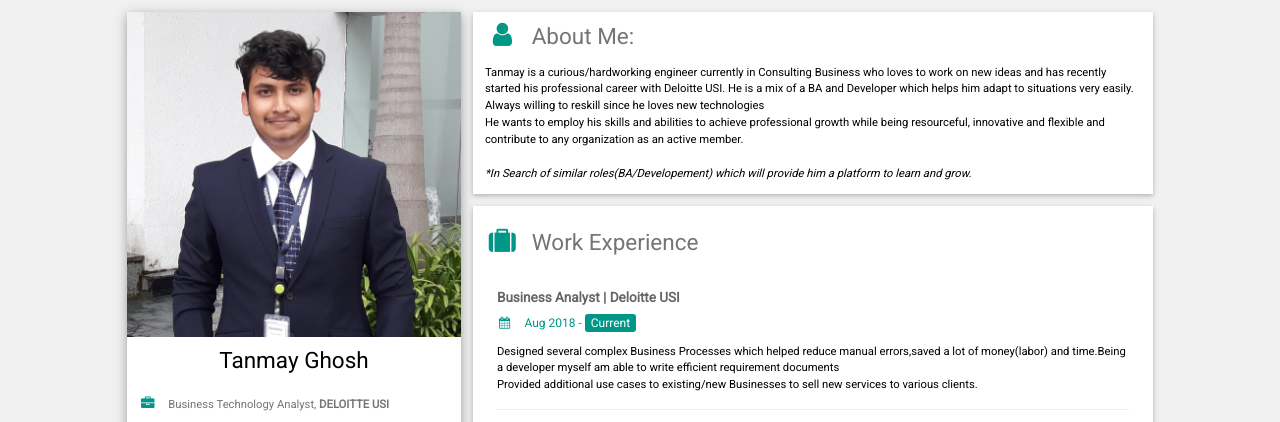
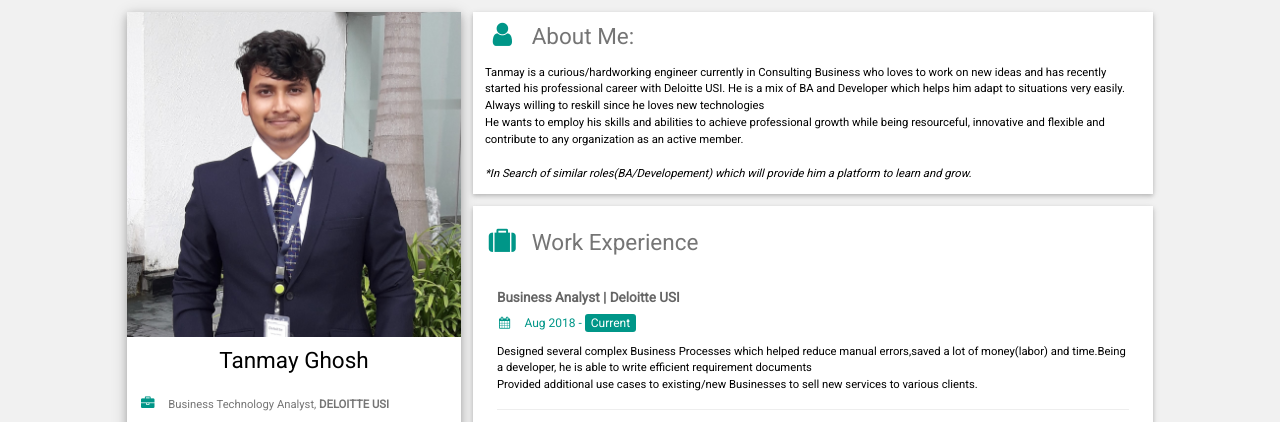
Before and after one commit to Tanric/resume, a plain HTML site: page index.html in a window 1280 px wide. Shown: the top 422 px of the page. Drawn offline with nearby package versions, Linux system fonts and the light colour scheme.

Commit message:
Update index.html

```diff
--- a/index.html
+++ b/index.html
@@ -110,7 +110,7 @@ html,body,h1,h2,h3,h4,h5,h6 {font-family: "Roboto", sans-serif}
     <div class="w3-twothird">
 	<div class="w3-container w3-card w3-white w3-margin-bottom">
         <h2 class="w3-text-grey"><i class="fa fa-user fa-fw w3-margin-right w3-xxlarge w3-text-teal"></i>About Me:</h2>
-          <p>Tanmay is a curious/hardworking engineer currently in Consulting Business who loves to work on new ideas and has recently started his professional career with Deloitte USI. He is a mix of a BA and Developer which helps him adapt to situations very easily.<br>Always willing to reskill since he loves new technologies<br>He wants to employ his skills and abilities to achieve professional growth while being resourceful, innovative and flexible and contribute to any organization as an active member.<br><br>
+          <p>Tanmay is a curious/hardworking engineer currently in Consulting Business who loves to work on new ideas and has recently started his professional career with Deloitte USI. He is a mix of BA and Developer which helps him adapt to situations very easily.<br>Always willing to reskill since he loves new technologies<br>He wants to employ his skills and abilities to achieve professional growth while being resourceful, innovative and flexible and contribute to any organization as an active member.<br><br>
 		  <i>*In Search of similar roles(BA/Developement) which will provide him a platform to learn and grow.</i></p>
       </div>
 
@@ -119,7 +119,7 @@ html,body,h1,h2,h3,h4,h5,h6 {font-family: "Roboto", sans-serif}
         <div class="w3-container">
           <h5 class="w3-opacity"><b>Business Analyst | Deloitte USI</b></h5>
           <h6 class="w3-text-teal"><i class="fa fa-calendar fa-fw w3-margin-right"></i>Aug 2018 - <span class="w3-tag w3-teal w3-round">Current</span></h6>
-          <p>Designed several complex Business Processes which helped reduce manual errors,saved a lot of money(labor) and time.Being a developer myself am able to write efficient requirement documents<br>Provided additional use cases to existing/new Businesses to sell new services to various clients.</p>
+          <p>Designed several complex Business Processes which helped reduce manual errors,saved a lot of money(labor) and time.Being a developer, he is able to write efficient requirement documents<br>Provided additional use cases to existing/new Businesses to sell new services to various clients.</p>
           <hr>
         </div>
         <div class="w3-container">
```
